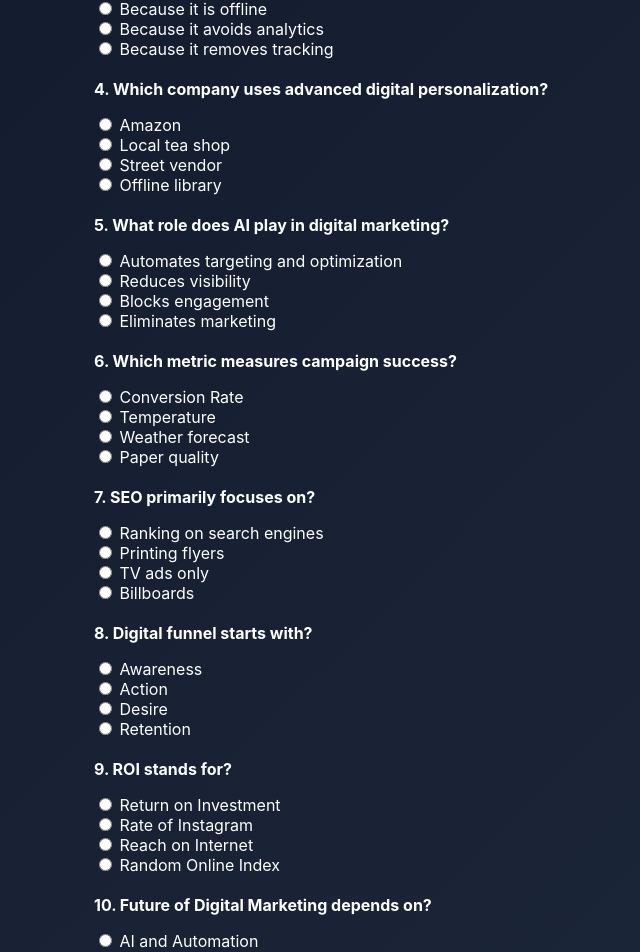
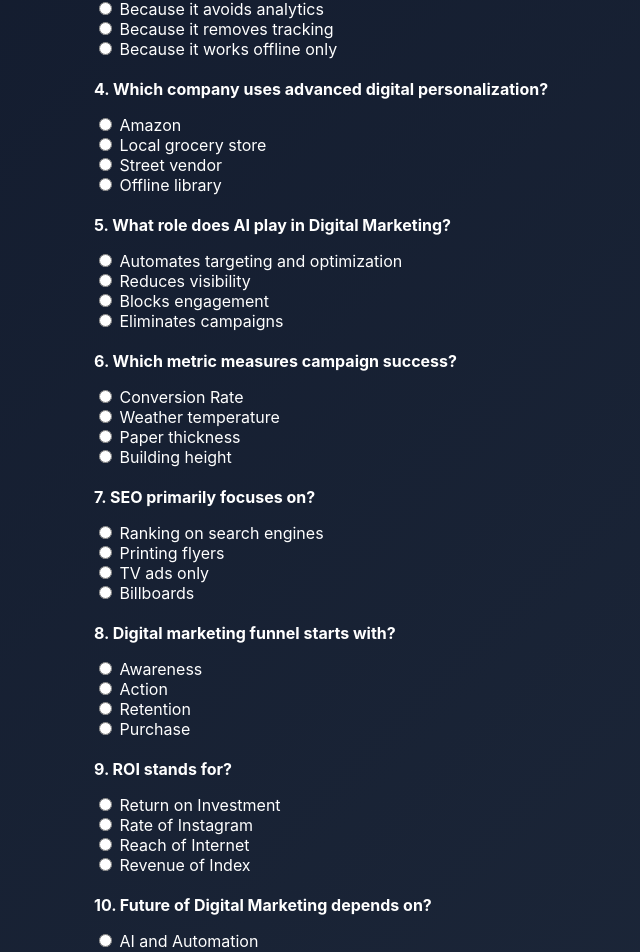
Before and after one commit to nammaweb/nammaweblmsdigital-marketing, a Next.js app: page /lesson in a window 1280 px wide. Shown: the part 1108-2060 px from the top of the page, without its empty margins (46-686 px from the left). Built offline with nearby package versions, Linux system fonts and the light colour scheme; no server answers; the database is empty.

Commit message:
Update questions.js

```diff
--- a/data/questions.js
+++ b/data/questions.js
@@ -12,7 +12,7 @@ options: [
 correct: 0
 },
 {
-question: "Which platform is core to Digital Marketing ecosystem?",
+question: "Which platform is core to the Digital Marketing ecosystem?",
 options: [
 "Google Search Engine",
 "Stone carving",
@@ -25,9 +25,9 @@ correct: 0
 question: "Why is Digital Marketing superior to traditional marketing?",
 options: [
 "Because it is measurable and data-driven",
-"Because it is offline",
 "Because it avoids analytics",
-"Because it removes tracking"
+"Because it removes tracking",
+"Because it works offline only"
 ],
 correct: 0
 },
@@ -35,19 +35,19 @@ correct: 0
 question: "Which company uses advanced digital personalization?",
 options: [
 "Amazon",
-"Local tea shop",
+"Local grocery store",
 "Street vendor",
 "Offline library"
 ],
 correct: 0
 },
 {
-question: "What role does AI play in digital marketing?",
+question: "What role does AI play in Digital Marketing?",
 options: [
 "Automates targeting and optimization",
 "Reduces visibility",
 "Blocks engagement",
-"Eliminates marketing"
+"Eliminates campaigns"
 ],
 correct: 0
 },
@@ -55,9 +55,9 @@ correct: 0
 question: "Which metric measures campaign success?",
 options: [
 "Conversion Rate",
-"Temperature",
-"Weather forecast",
-"Paper quality"
+"Weather temperature",
+"Paper thickness",
+"Building height"
 ],
 correct: 0
 },
@@ -72,12 +72,12 @@ options: [
 correct: 0
 },
 {
-question: "Digital funnel starts with?",
+question: "Digital marketing funnel starts with?",
 options: [
 "Awareness",
 "Action",
-"Desire",
-"Retention"
+"Retention",
+"Purchase"
 ],
 correct: 0
 },
@@ -86,8 +86,8 @@ question: "ROI stands for?",
 options: [
 "Return on Investment",
 "Rate of Instagram",
-"Reach on Internet",
-"Random Online Index"
+"Reach of Internet",
+"Revenue of Index"
 ],
 correct: 0
 },
@@ -101,6 +101,6 @@ options: [
 ],
 correct: 0
 }
-],
+]
 
 };
```
